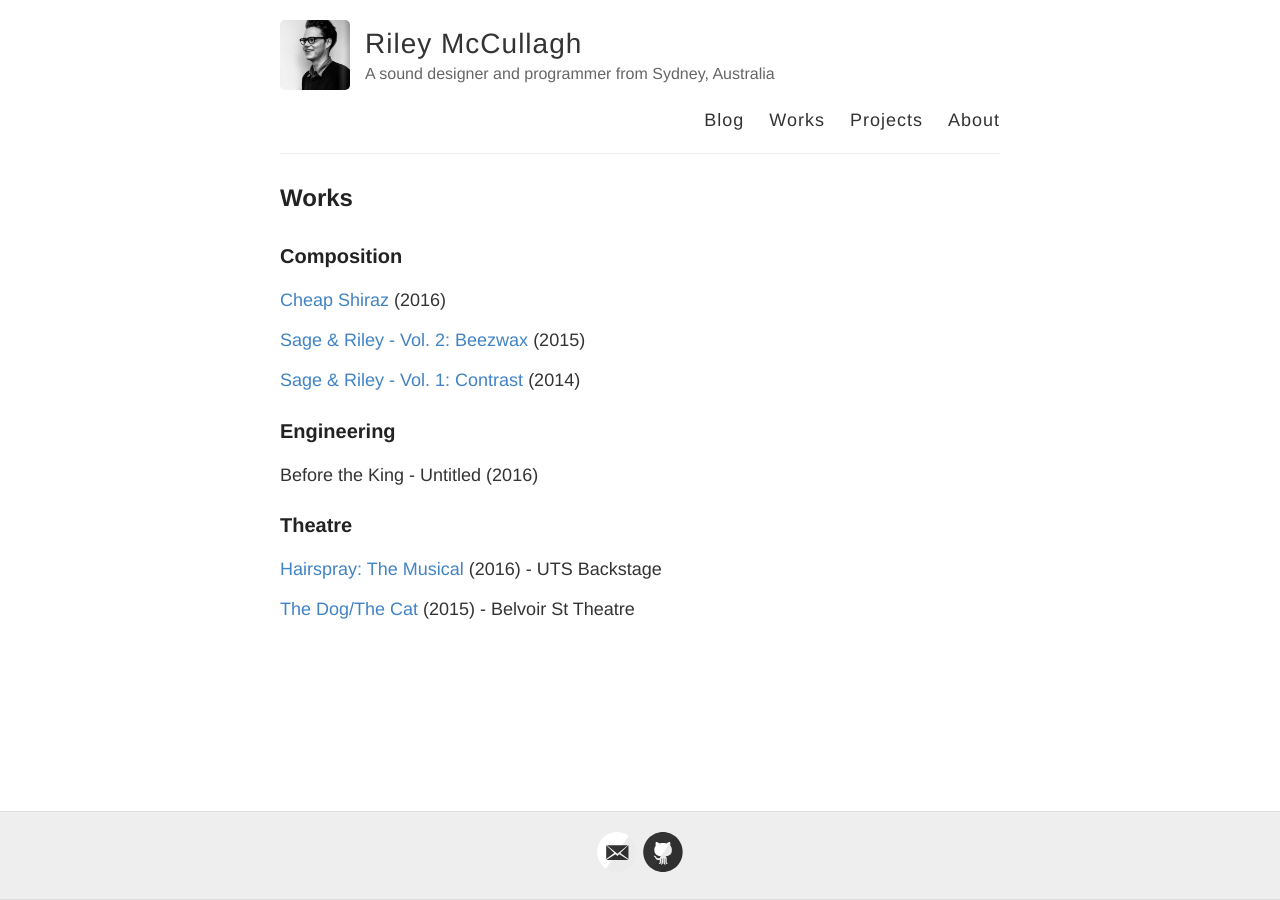
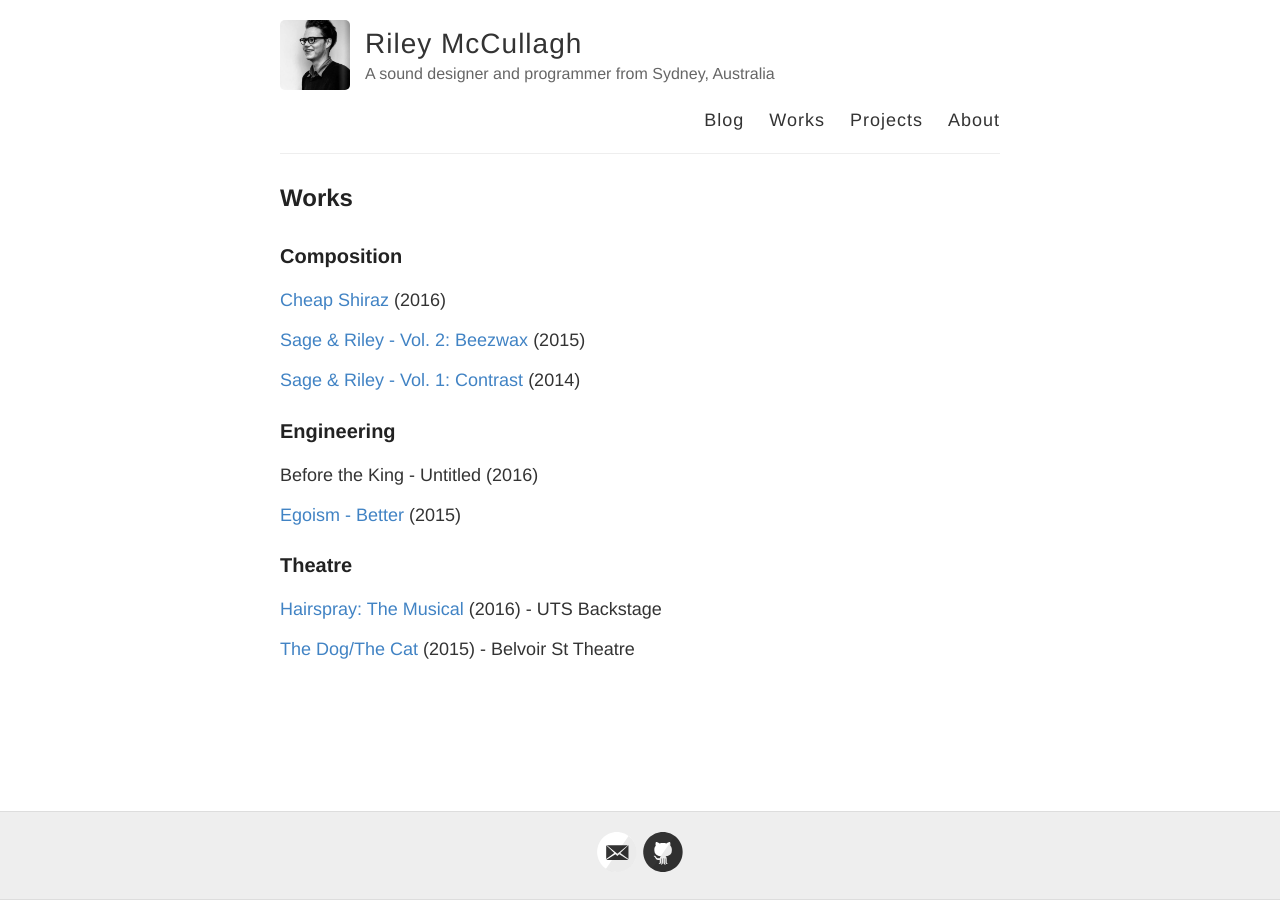
Before and after one commit to rileymccullagh/portfolio, a Jekyll site: the page built from docs/works.md, in a window 1280 px wide. Built offline with Jekyll 4.4.1, drawn with Linux system fonts in a browser that asks for light colours.

Commit message:
added link in works

```diff
--- a/docs/works.md
+++ b/docs/works.md
@@ -15,6 +15,8 @@ permalink: /works/
 ### Engineering
 Before the King - Untitled (2016)
 
+[Egoism - Better](/Egoism-Better) (2015)
+
 ### Theatre
 
 [Hairspray: The Musical](http://rileymccullagh.com/Hairspray/) (2016) - UTS Backstage
```
